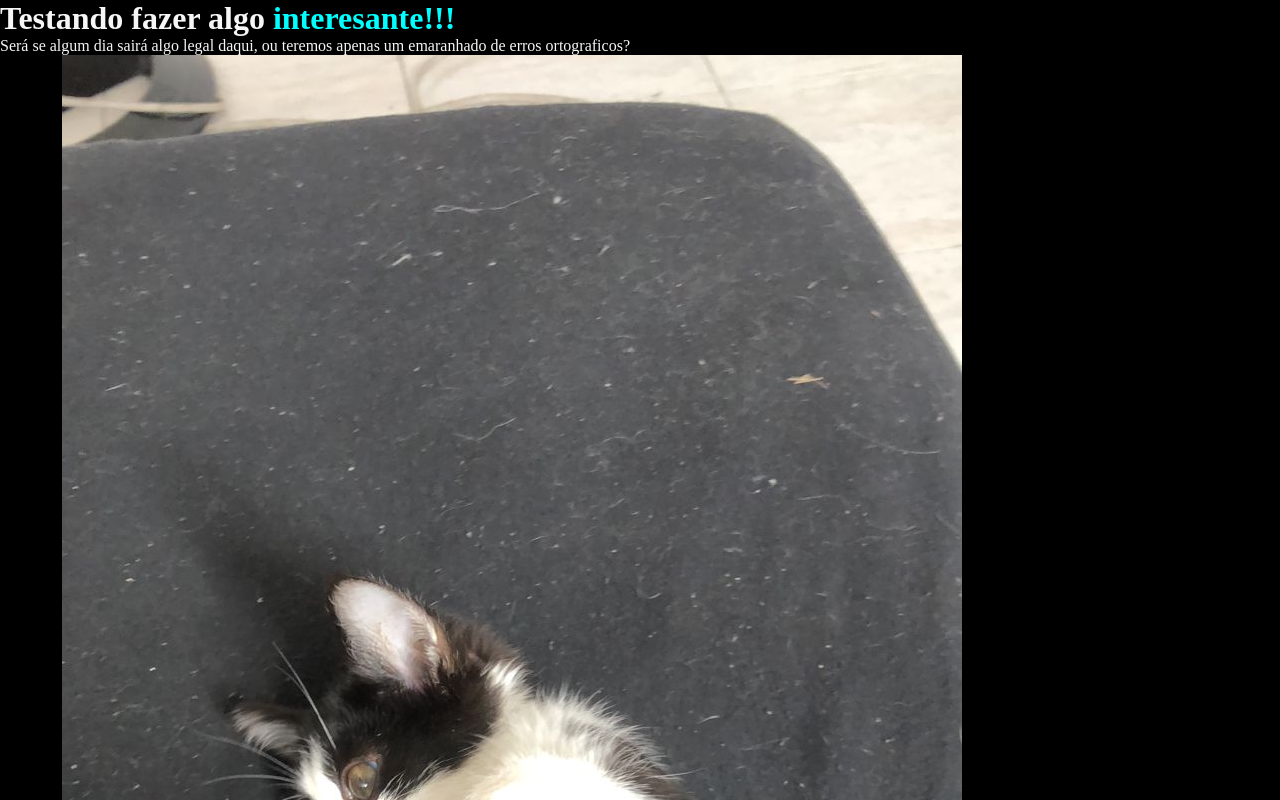
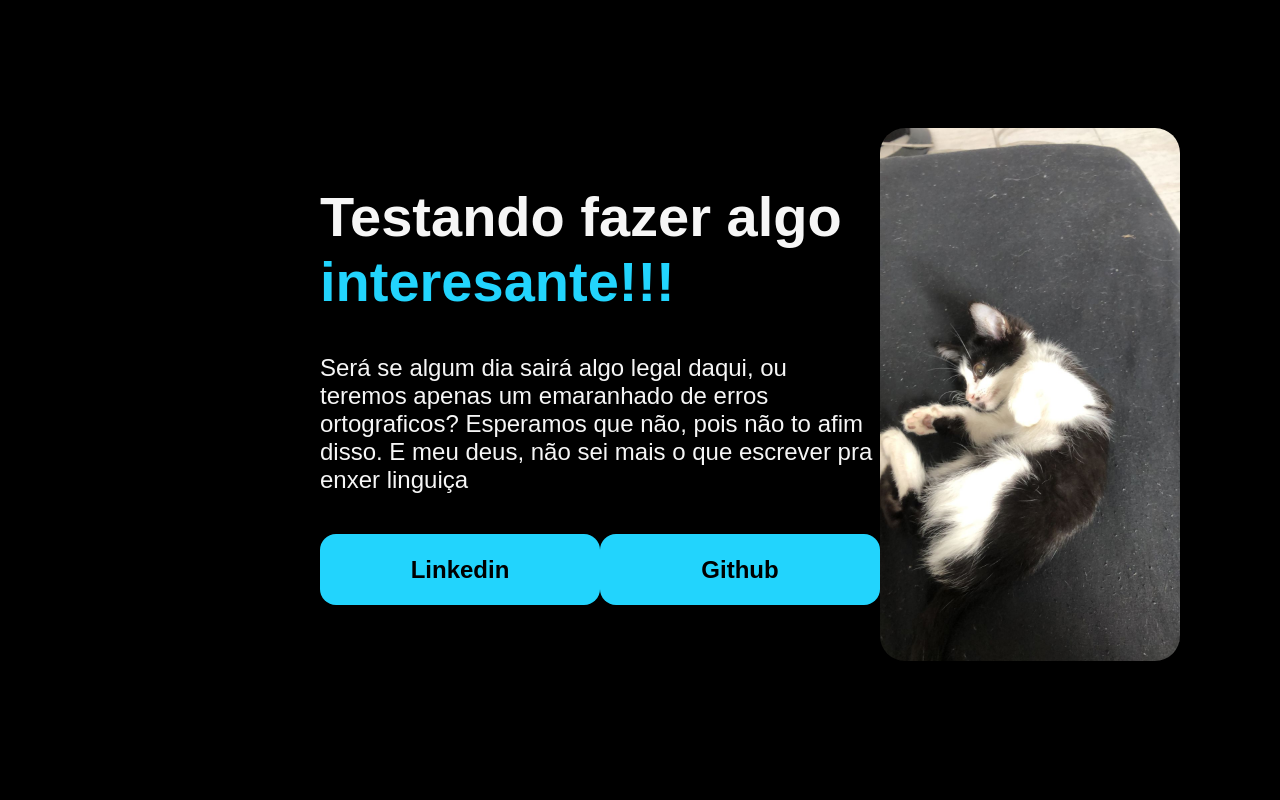
Before and after one commit to prutson/treinamento_html, a plain HTML site: page index.html in a window 1280 px wide. Shown: the top 800 px of the page. Drawn offline with Linux system fonts and the light colour scheme.

Commit message:
centralizando coisas e melhorando visual

```diff
--- a/index.html
+++ b/index.html
@@ -9,10 +9,15 @@
 <body>
     <header>
     </header>
-    <main>
-        <h1>Testando fazer algo <strong class="titulo-destaque">interesante!!!</strong></h1>
-        <p>Será se algum dia sairá algo legal daqui, ou teremos apenas um emaranhado de erros ortograficos?</p>
-        <a href="https://www.linkedin.com/in/joaopcneto/">Linkedin</a>
+    <main class="apresentação">
+        <section class="apresentação__conteudo">
+            <h1 class="apresentação__conteudo__titulo">Testando fazer algo <strong class="titulo-destaque">interesante!!!</strong></h1>
+            <p class="apresentação__conteudo__texto">Será se algum dia sairá algo legal daqui, ou teremos apenas um emaranhado de erros ortograficos? Esperamos que não, pois não to afim disso. E meu deus, não sei mais o que escrever pra enxer linguiça</p>
+            <div class="apresentação__links">
+                <a class="apresentação__links__link" href="https://www.linkedin.com/in/joaopcneto/">Linkedin</a>
+                <a class="apresentação__links__link" href="https://github.com/prutson">Github</a>
+            </div>
+        </section>
         <img src="imagens/dilma.jpg" alt="Gata frajola de cerca de 1 mês e meio, deitada bem fofinha">
     </main>
     <footer>
--- a/style.css
+++ b/style.css
@@ -1,13 +1,66 @@
-*{
+* {
     margin: 0;
     padding: 0;
 }
 
 body {
+    height: 100vh;
+    box-sizing: border-box;
     background-color: black;
     color: #f6f6f6;
 }
 
-.titulo-destaque{
-    color: aqua;
+.titulo-destaque {
+    color: #22d4fd;
 }
+
+.apresentação {
+    margin: 10% 25%;
+    display: flex;
+    align-items: center;
+    justify-content: space-between;
+}
+
+img {
+    width: 300px;
+    border-radius: 25px;
+}
+
+.apresentação__conteudo {
+    width: 615px;
+    display: flex;
+    flex-direction: column;
+    gap: 40px;
+}
+
+.apresentação__conteudo__titulo {
+    font-size: 56px;
+    font-family: 'Poppins', sans-serif;
+}
+
+.apresentação__conteudo__texto{
+    font-size: 24px;
+    font-family: 'Montserrat', sans-serif;
+}
+
+.apresentação__links{
+    display: flex;
+    justify-content: space-between;
+}
+
+.apresentação__links__link{
+    background-color: #22d4fd;
+    width: 280px;
+    text-align: center;
+    border-radius: 16px;
+    font-size: 24px;
+    padding: 21.5px 0;
+    font-family: 'Montserrat', sans-serif;
+    font-weight: 600;
+    text-decoration: none;
+    color: black;
+}
+
+.apresentação__links__link:hover {
+    background-color: yellow;
+  }
```
